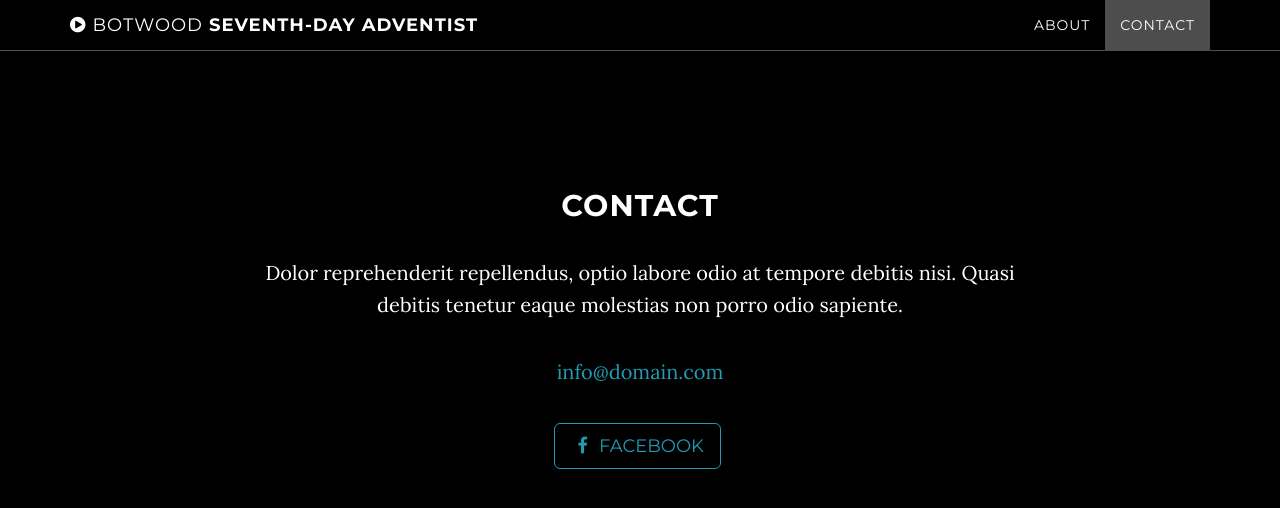
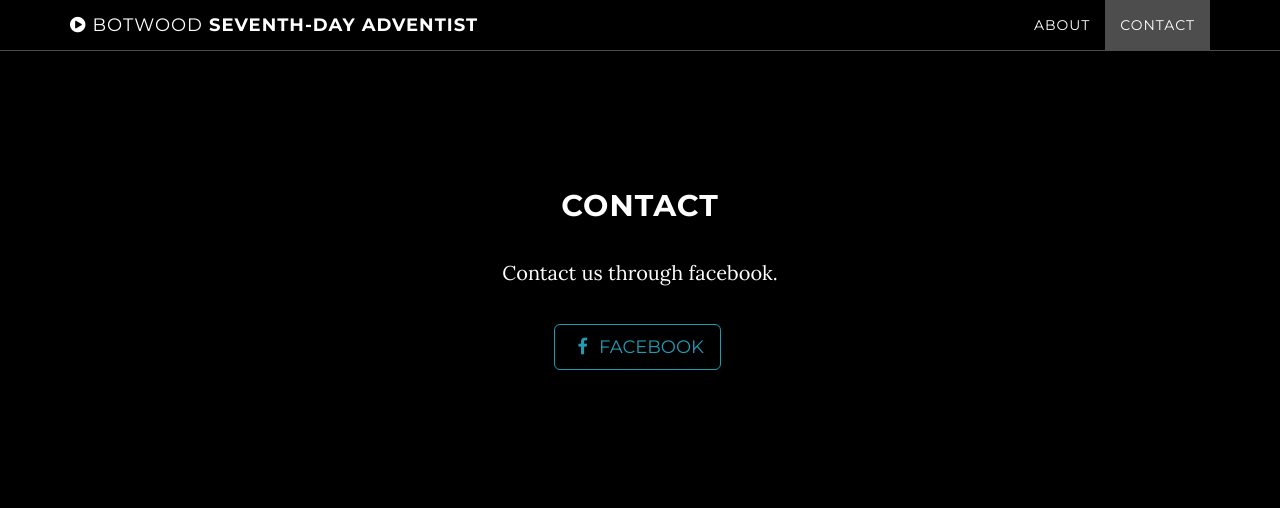
Before and after one commit to majorsilence/botwoodsda, a Jekyll site: the page built from index.html, in a window 1280 px wide and 900 px high, scrolled down 1441 px. Shown: the top 508 px of the window. Built offline with Jekyll 4.4.1, drawn with Linux system fonts in a browser that asks for light colours.

Commit message:
update contact, remove place holder

```diff
--- a/_includes/contact.html
+++ b/_includes/contact.html
@@ -3,9 +3,7 @@
         <div class="row">
             <div class="col-lg-8 col-lg-offset-2">
                 <h2>Contact</h2>
-                <p>Dolor reprehenderit repellendus, optio labore odio at tempore debitis nisi. Quasi debitis tenetur eaque molestias non porro odio sapiente.</p>
-                <p><a href="mailto:{{ site.email }}">{{ site.email }}</a>
-                </p>
+                <p>Contact us through facebook.</p>
                 <ul class="list-inline banner-social-buttons">
                     {% for network in site.social %}
                     <li>
```
